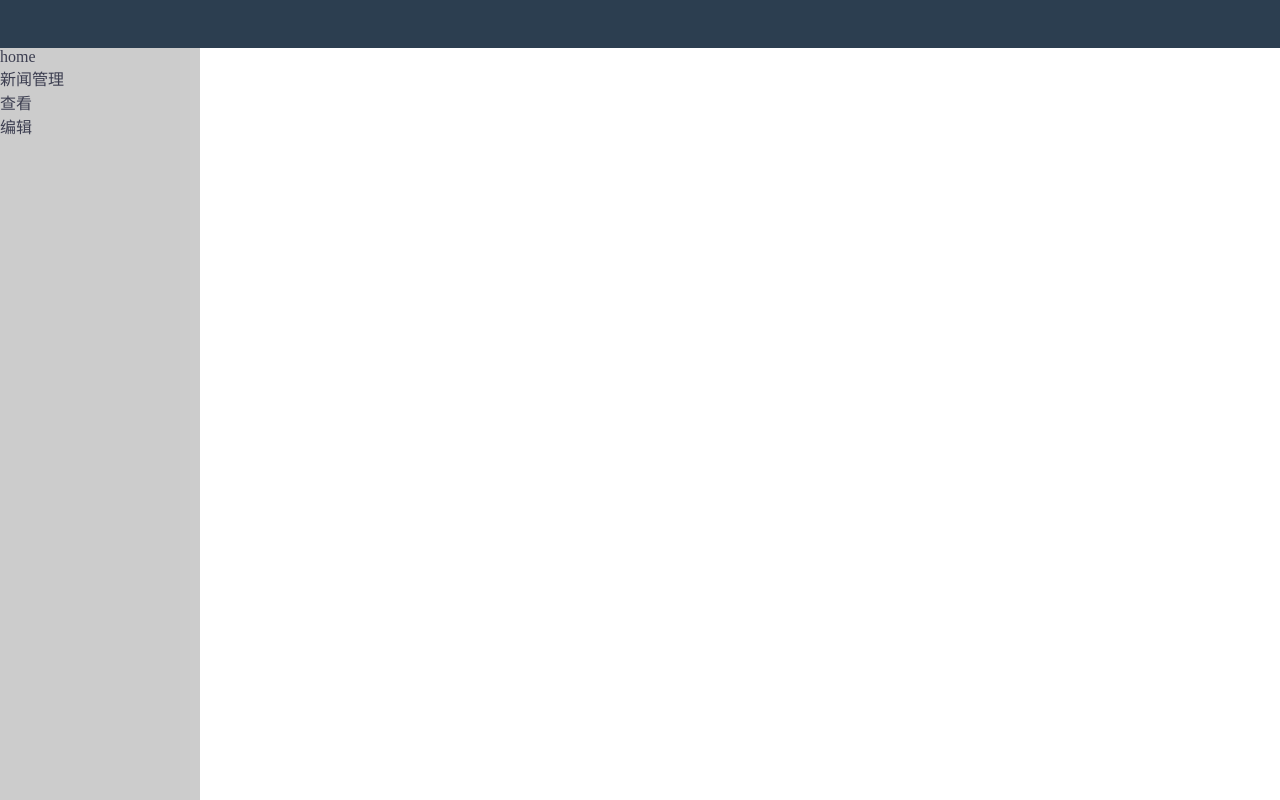
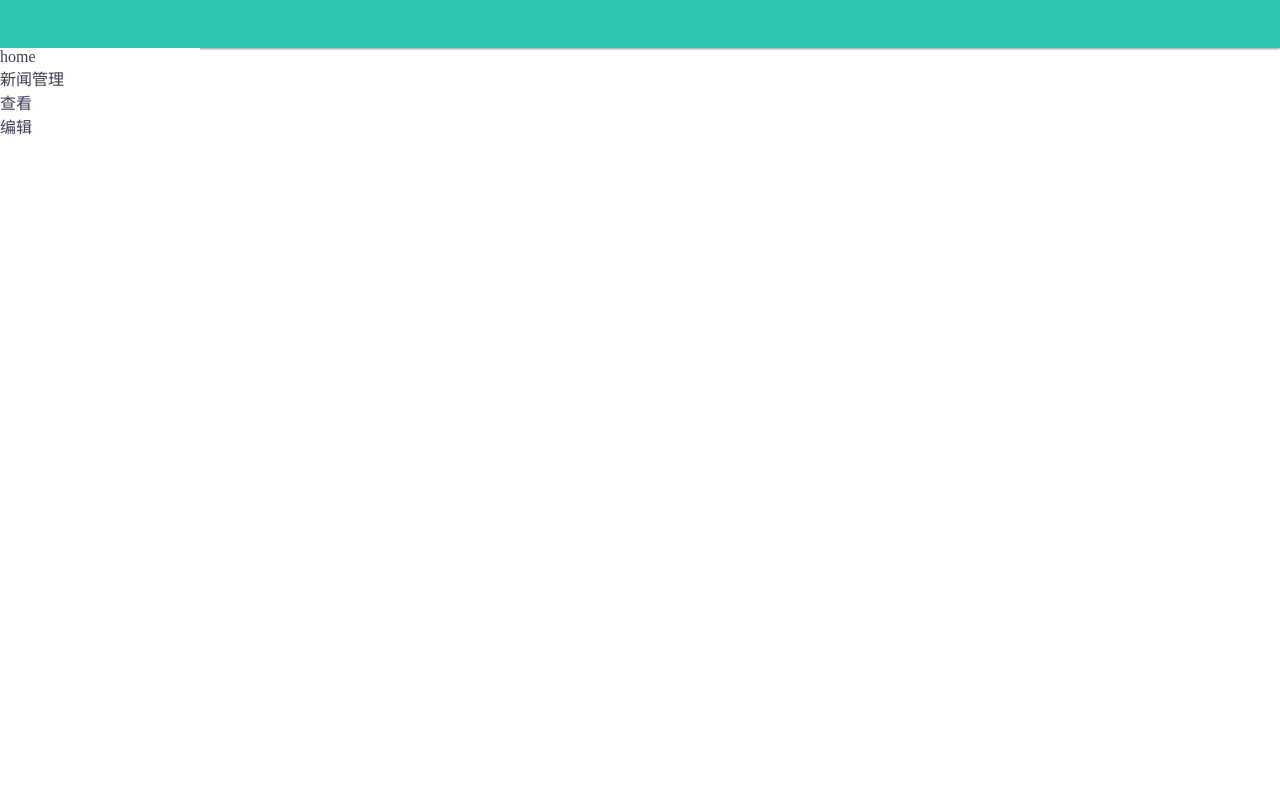
Before and after one commit to tracy-yang/ManagerSystem, a Vue app: page /news in a window 1280 px wide. Built offline with nearby package versions, Linux system fonts and the light colour scheme.

Commit message:
更改了app.vue中样式

```diff
--- a/src/App.vue
+++ b/src/App.vue
@@ -34,7 +34,9 @@ export default {
 }
 </script>
 
-<style>
+<style lang="scss" >
+$primaryColor:rgb(43,195,172) rgb(2, 178, 181);
+
 *{
 	padding: 0;
 	margin: 0;
@@ -42,8 +44,9 @@ export default {
 .nav-bar{
 	width: 100%;
 	height: 48px;
-	background:#2C3E50;
+	background:#2CC5AE;
 	color:#fff;
+	box-shadow:0px 1px 2px #999;
 }
 .side-bar{
 	width: 200px;
@@ -52,7 +55,7 @@ export default {
 	top: 48px;
 	left: 0;
 	bottom: 0;
-	background:#ccc;
+	background:#fff;
 	color:#3C3E50;
 }
 .view{
@@ -61,7 +64,7 @@ export default {
 	left: 200px;
 	right: 0;
 	bottom: 0;
-	background:#f2f2f2;
+	background:#f0f0f0;
 }
 .side-bar a{
 	color:#3C3E50;
```
